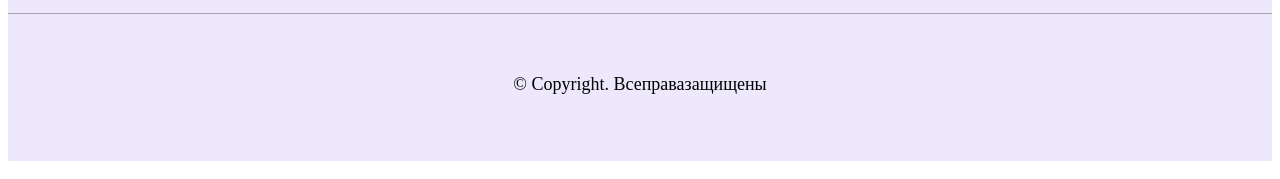
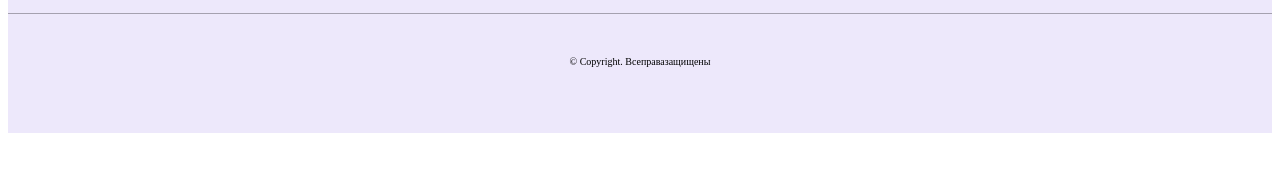
Before and after one commit to timuchin001/homework, a plain HTML site: page news/index.html in a window 1280 px wide. Shown: the part 1872-2051 px from the top of the page. After the commit the page ends 2015 px from the top, so only its background shows below. Drawn offline with Linux system fonts and the light colour scheme.

Commit message:
Reduce footer text font size to 10px

```diff
--- a/news/css/style.css
+++ b/news/css/style.css
@@ -107,10 +107,9 @@ video {
    margin-bottom: 40px;
 }
 .footer__text {
-   font-size: 18px;
+   font-size: 10px;
    color: black;
    height: 77px;
-   padding: 10px;
 }
 .footer__link {
    text-decoration: none;
```
